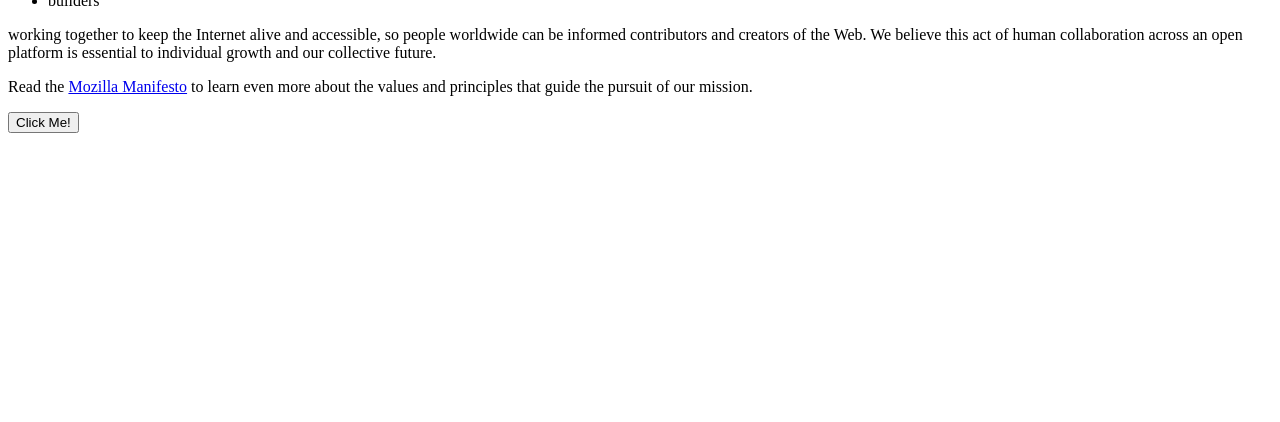
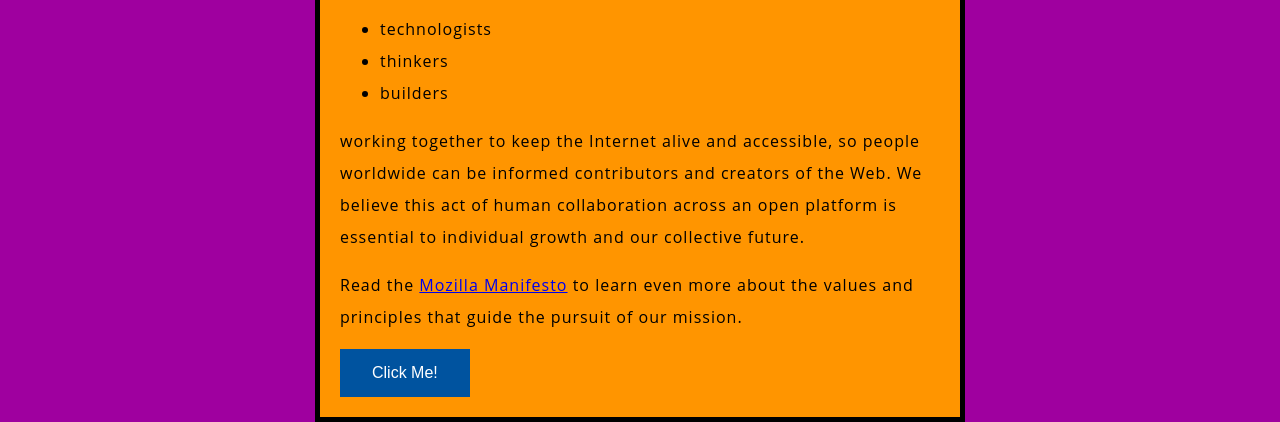
Before and after one commit to nnhsse202324/web-app-frameworks-mrcallaghan, a website: page index.html in a window 1280 px wide. Shown: the part 434-856 px from the top of the page. Before the commit the page ends 800 px from the top, so only its background shows below. Drawn offline with Linux system fonts and the light colour scheme.

Commit message:
wrote html/css code

```diff
--- a/index.html
+++ b/index.html
@@ -2,6 +2,7 @@
 <html>
   <head>
     <meta charset="utf-8" />
+    <link href="styles/style.css" rel="stylesheet" />
 
     <title>My test page</title>
   </head>
--- a/styles/style.css
+++ b/styles/style.css
@@ -16,7 +16,7 @@ li {
 }
 
 html {
-  background-color: #00539f;
+  background-color: #9f009f;
 }
 
 body {
```
